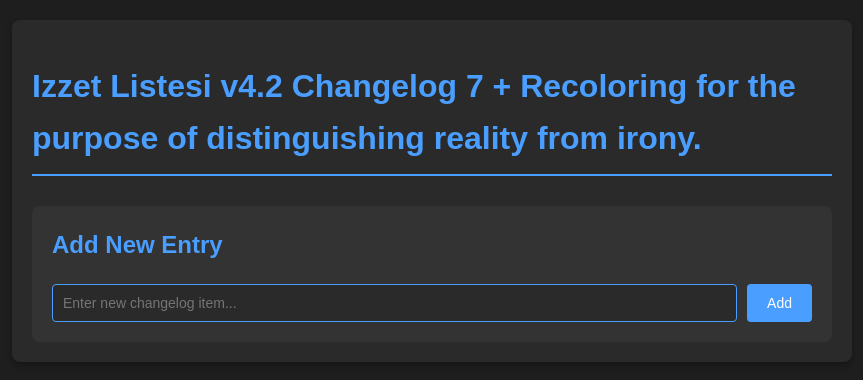
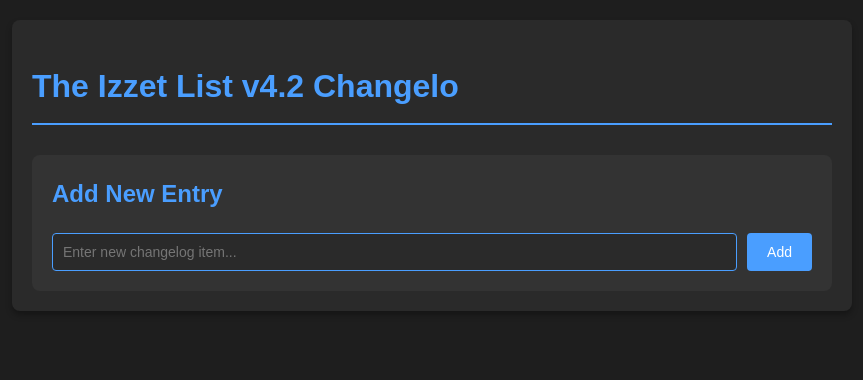
Before and after one commit to br34k3r-tech/the-izzet-list, a plain HTML site: page index.html in a window 1280 px wide. Shown: the whole page, without its empty margins (208-1071 px from the left). Drawn offline with Linux system fonts and the light colour scheme; no server answers.

Commit message:
Update index.html

```diff
--- a/index.html
+++ b/index.html
@@ -3,7 +3,7 @@
 <head>
     <meta charset="UTF-8">
     <meta name="viewport" content="width=device-width, initial-scale=1.0">
-    <title>Izzet Listesi v4.2 Changelog</title>
+    <title>The Izzet List v4.2 Changelog</title>
 
     <meta property="og:title" content="The Izzet List v4.2 Changelog" />
     <meta property="og:description" content="The violations of our dear friend, Izzet.." />
@@ -118,7 +118,7 @@
 </head>
 <body>
     <div class="container">
-        <h1>Izzet Listesi v4.2 Changelog 7 + Recoloring for the purpose of distinguishing reality from irony.</h1>
+        <h1>The Izzet List v4.2 Changelo</h1>
         <ul id="changelogList"></ul>
 
         <div class="add-section">
```
